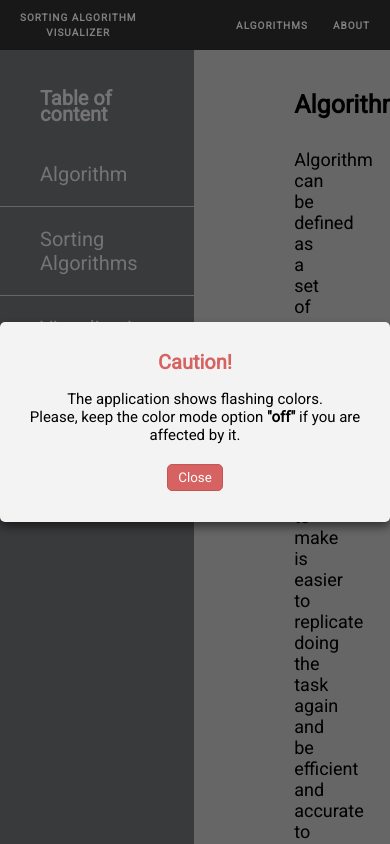
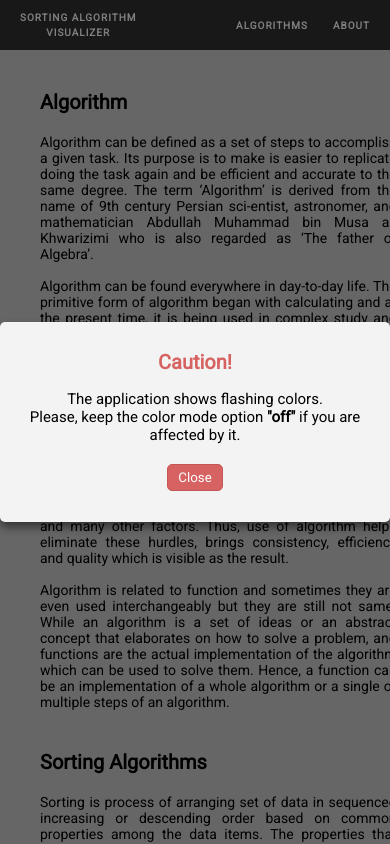
Before and after one commit to bkrmadtya/sorting-algorithm-visualizer, a React (Vite) app: page /algorithms in a window 390 px wide. Built offline with nearby package versions, Linux system fonts and the light colour scheme.

Commit message:
feat: updated algorithm page responsive styles

```diff
--- a/src/styles/pages/Algorithms/contentContainer.scss
+++ b/src/styles/pages/Algorithms/contentContainer.scss
@@ -1,5 +1,7 @@
 .contentContainer {
   grid-area: main;
+  max-width: 900px;
+  margin: 0 auto;
   padding: 20px 100px;
   background-color: var(--mainPanelBg);
   overflow-y: scroll;
@@ -7,7 +9,7 @@
   scroll-padding-top: var(--contentPadding);
 
   .content {
-    width: 70%;
+    width: 100%;
     margin: 0 auto;
     padding: var(--contentPadding) 0;
 
@@ -17,24 +19,29 @@
     }
 
     &__detail {
-      font-size: 18px;
+      font-size: 16px;
       text-align: justify;
+      font-weight: 400;
     }
 
     ol {
       padding-left: 25px;
+      & > li {
+        margin-bottom: 10px;
+      }
     }
 
     img {
       display: block;
-      width: 60%;
-      padding: 20px;
-      margin: 0 auto;
+      width: 80%;
+      margin: 20px auto;
+      border: 5px solid white;
     }
 
     .sorting-algo-table {
       width: 100%;
       border-collapse: collapse;
+      font-size: 14px;
 
       th {
         background-color: #474747;
@@ -54,4 +61,32 @@
       }
     }
   }
+
+  @media screen and (max-width: 768px) {
+    padding: 20px 40px;
+
+    .content {
+      width: 100%;
+      &__header {
+        font-size: 20px;
+        padding-bottom: 20px;
+      }
+
+      &__detail {
+        font-size: 14px;
+      }
+
+      ol {
+        padding-left: 15px;
+      }
+
+      .sorting-algo-table {
+        font-size: 12px;
+        td,
+        th {
+          padding: 7px;
+        }
+      }
+    }
+  }
 }
--- a/src/styles/pages/Algorithms/index.scss
+++ b/src/styles/pages/Algorithms/index.scss
@@ -14,4 +14,14 @@
   width: 100%;
   overflow: hidden;
   scroll-behavior: smooth;
+
+  @media screen and (max-width: 768px) {
+    grid-template-columns: 1fr;
+    grid-template-areas:
+      'main'
+      'main'
+      'main'
+      'main'
+      'main';
+  }
 }
--- a/src/styles/pages/Algorithms/sideMenu.scss
+++ b/src/styles/pages/Algorithms/sideMenu.scss
@@ -2,16 +2,16 @@
   grid-area: side;
   background-color: var(--sidePanelBg);
   color: hsl(0, 2%, 91%);
+  font-size: 16px;
 
   .panelHeader {
-    font-size: 20px;
+    font-weight: bolder;
     padding: 40px 20px 0 40px;
   }
 
   .contentLink {
-    font-size: 20px;
     padding: 20px 40px;
-    border-bottom: 0.1px solid var(--mainPanelBg);
+    border-bottom: 1px solid var(--mainPanelBg);
 
     &:hover {
       cursor: pointer;
@@ -24,4 +24,8 @@
     background-color: var(--mainPanelBg);
     color: black;
   }
+
+  @media screen and (max-width: 768px) {
+    display: none;
+  }
 }
```
